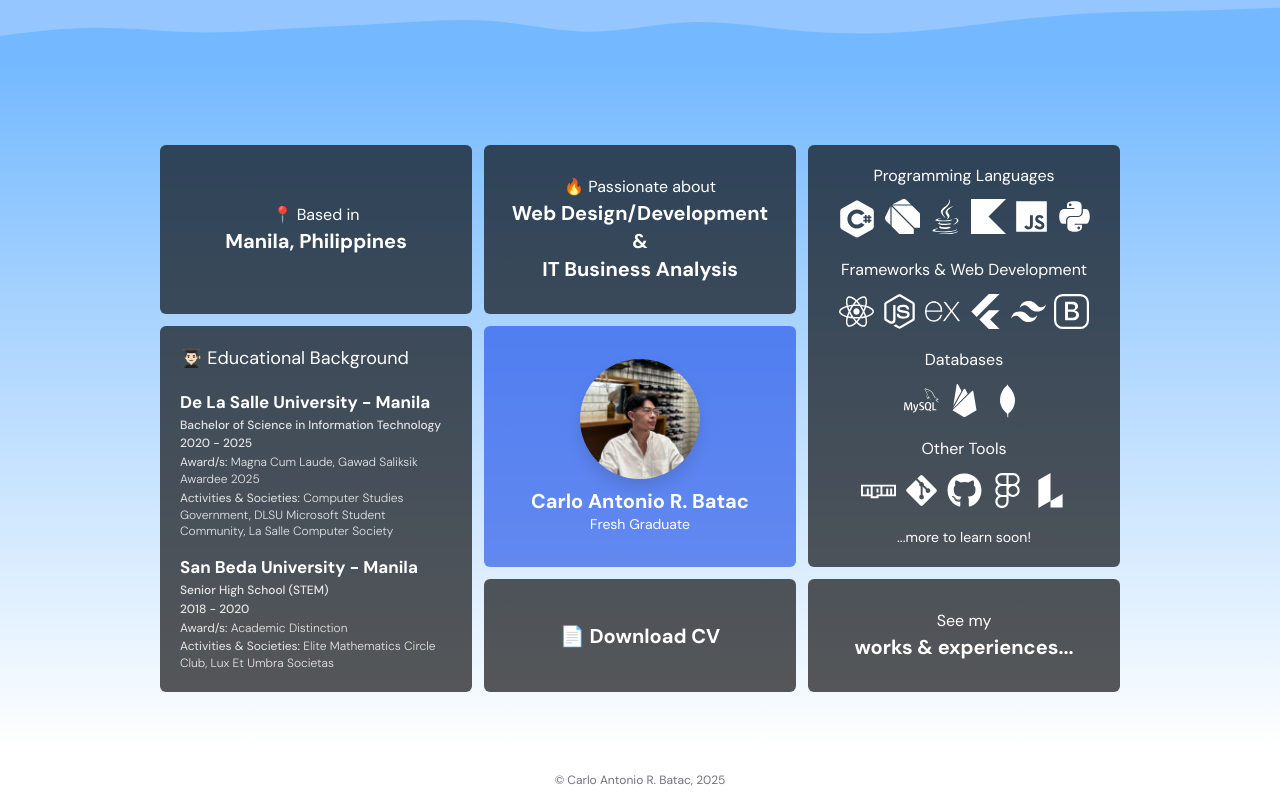
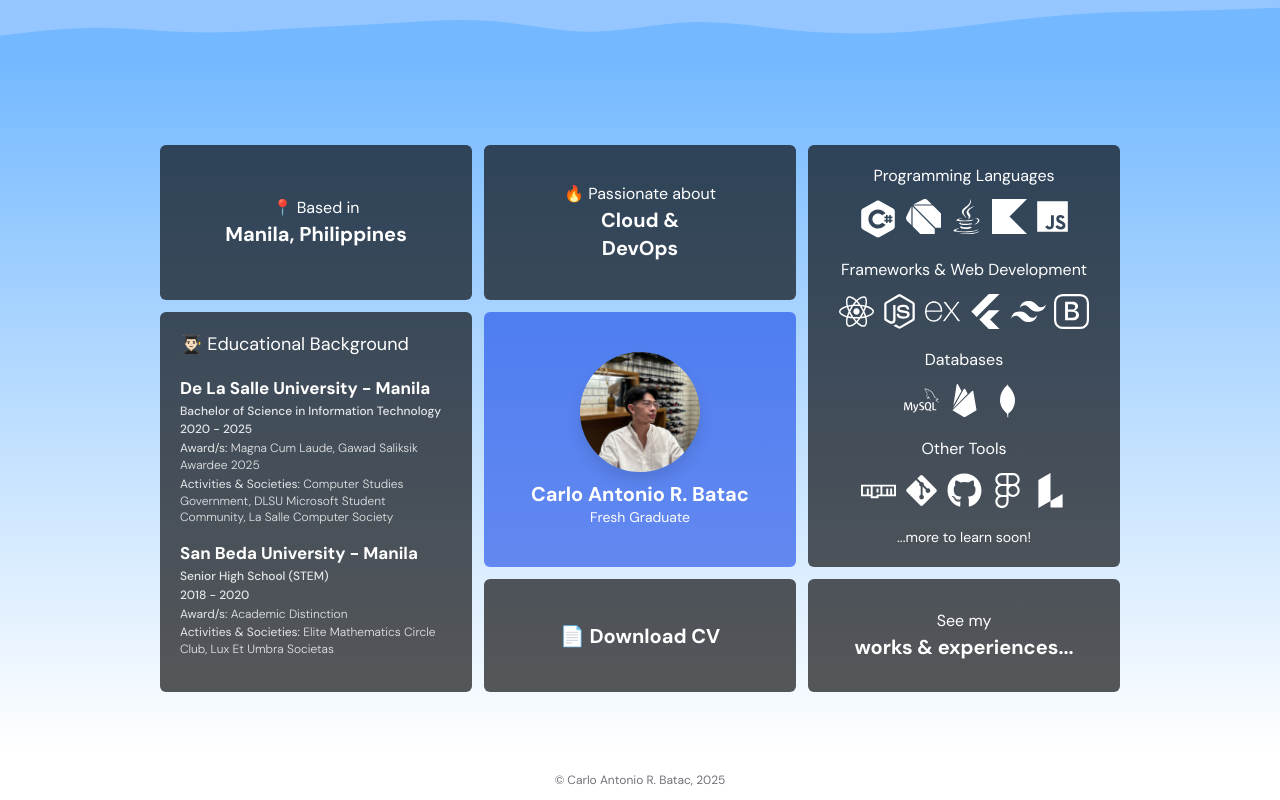
Before and after one commit to ca-r-b/carb-portfolio, a React (Vite) app: page / in a window 1280 px wide. Shown: the part 1211-2011 px from the top of the page. Built offline with nearby package versions, Linux system fonts and the light colour scheme.

Commit message:
Update career

```diff
--- a/src/components/about/about_card_contents/ContentAbout2.jsx
+++ b/src/components/about/about_card_contents/ContentAbout2.jsx
@@ -10,8 +10,8 @@ const ContentAbout2 = () => {
             {/* <FaFire className='size-3'/> */}
             <h1 className='text-[80%]'>🔥 Passionate about</h1>
           </span>
-          <h2 className='font-bold'>Web Design/Development &</h2>
-          <h2 className='font-bold'>IT Business Analysis</h2>
+          <h2 className='font-bold'>Cloud &</h2>
+          <h2 className='font-bold'>DevOps</h2>
         </div>
     </div>
   )
--- a/src/components/about/about_card_contents/technologies/Programming.jsx
+++ b/src/components/about/about_card_contents/technologies/Programming.jsx
@@ -16,7 +16,6 @@ const Programming = () => {
             <FaJava size={techSize}/>
             <SiKotlin size={techSize}/>
             <FaJs size={techSize}/>
-            <FaPython size={techSize}/>
         </>
     )
 }
```
